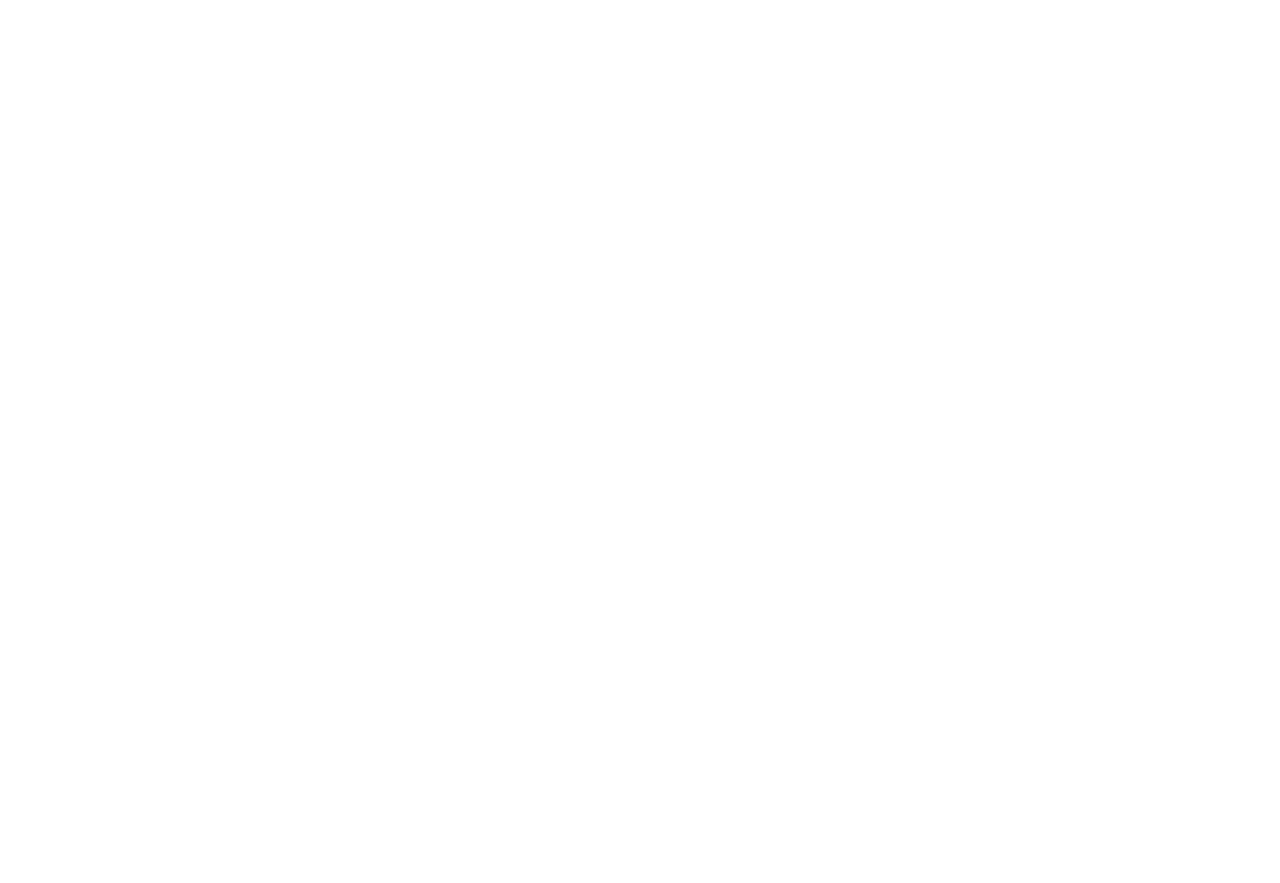
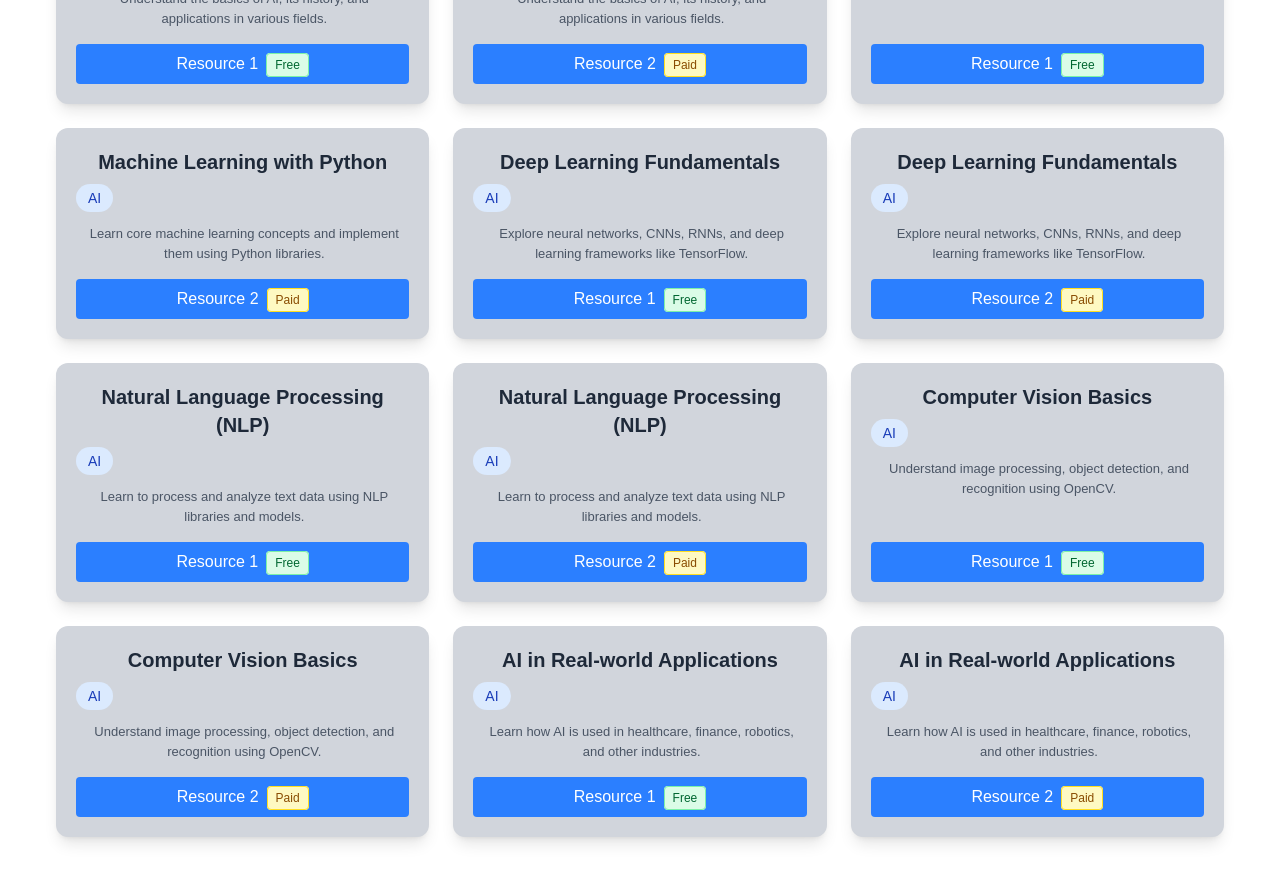
Before and after one commit to satyamrk18/CarrerCare, a React (Vite) app: page /courses in a window 1280 px wide. Shown: the part 2160-3043 px from the top of the page. Before the commit the page ends 2057 px from the top, so only its background shows below. Built offline with nearby package versions, Linux system fonts and the light colour scheme.

Commit message:
ADD DATA FOR AI

```diff
--- a/src/data/CourseResources.js
+++ b/src/data/CourseResources.js
@@ -104,7 +104,61 @@ const courses = [{
     { url: "https://developer.android.com/guide", type: "Free" },
     { url: "https://www.udemy.com/course/advanced-android-app-development/", type: "Paid" }
   ]
+},{
+  title: "Introduction to Artificial Intelligence",
+  description: "Understand the basics of AI, its history, and applications in various fields.",
+  category: "AI",
+  resources: [
+    { url: "https://www.coursera.org/learn/introduction-to-ai", type: "Free" },
+    { url: "https://www.udemy.com/course/artificial-intelligence-az/", type: "Paid" }
+  ]
+},
+{
+  title: "Machine Learning with Python",
+  description: "Learn core machine learning concepts and implement them using Python libraries.",
+  category: "AI",
+  resources: [
+    { url: "https://scikit-learn.org/stable/tutorial/index.html", type: "Free" },
+    { url: "https://www.udemy.com/course/machinelearning/", type: "Paid" }
+  ]
+},
+{
+  title: "Deep Learning Fundamentals",
+  description: "Explore neural networks, CNNs, RNNs, and deep learning frameworks like TensorFlow.",
+  category: "AI",
+  resources: [
+    { url: "https://www.deeplearning.ai/courses/deep-learning-specialization/", type: "Free" },
+    { url: "https://www.udemy.com/course/deeplearning/", type: "Paid" }
+  ]
+},
+{
+  title: "Natural Language Processing (NLP)",
+  description: "Learn to process and analyze text data using NLP libraries and models.",
+  category: "AI",
+  resources: [
+    { url: "https://web.stanford.edu/~jurafsky/NLP.html", type: "Free" },
+    { url: "https://www.udemy.com/course/nlp-natural-language-processing-with-python/", type: "Paid" }
+  ]
+},
+{
+  title: "Computer Vision Basics",
+  description: "Understand image processing, object detection, and recognition using OpenCV.",
+  category: "AI",
+  resources: [
+    { url: "https://docs.opencv.org/master/d9/df8/tutorial_root.html", type: "Free" },
+    { url: "https://www.udemy.com/course/computer-vision-a-z/", type: "Paid" }
+  ]
+},
+{
+  title: "AI in Real-world Applications",
+  description: "Learn how AI is used in healthcare, finance, robotics, and other industries.",
+  category: "AI",
+  resources: [
+    { url: "https://www.edx.org/course/artificial-intelligence-ai", type: "Free" },
+    { url: "https://www.udemy.com/course/artificial-intelligence-real-world-projects/", type: "Paid" }
+  ]
 }
+
 
 
 
```
